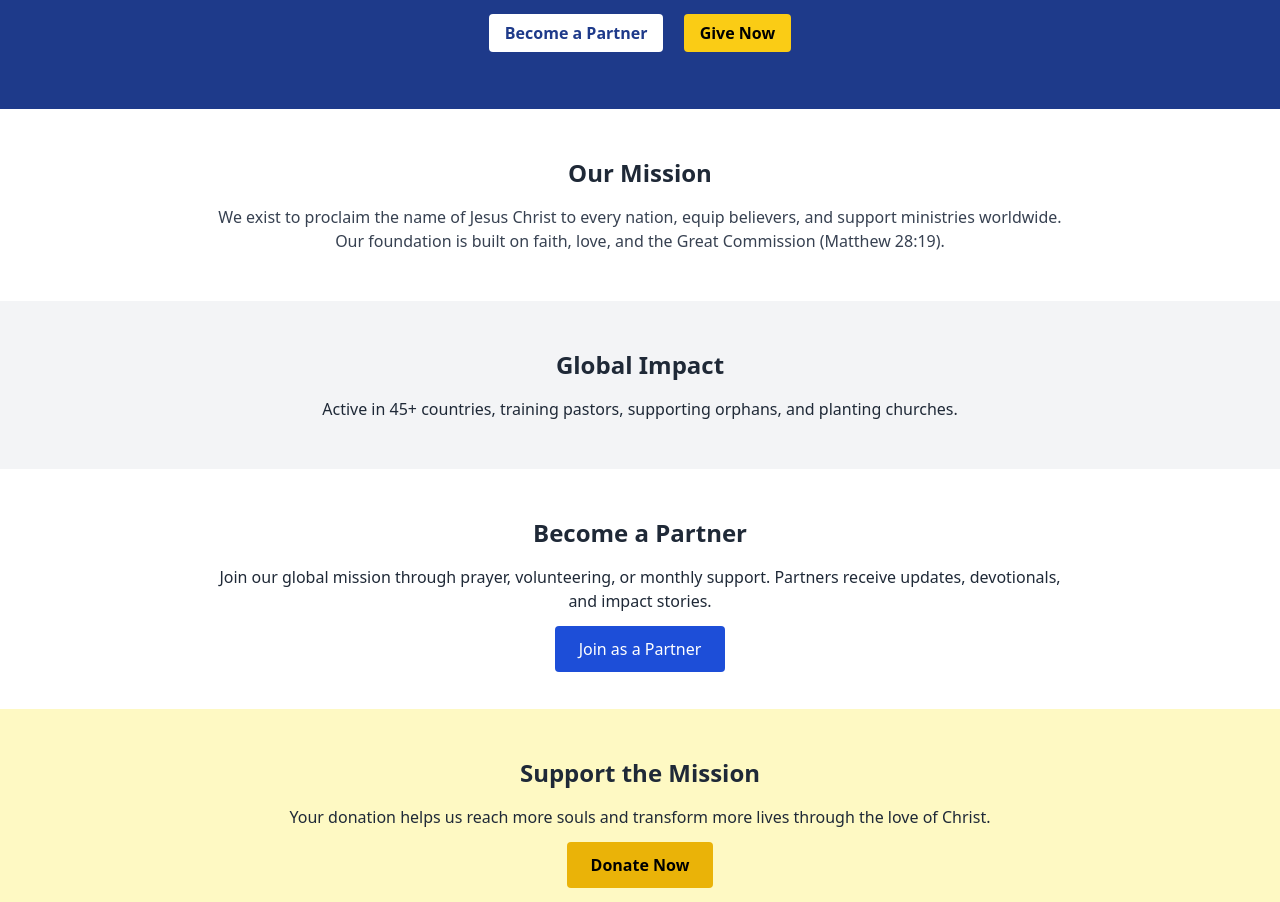
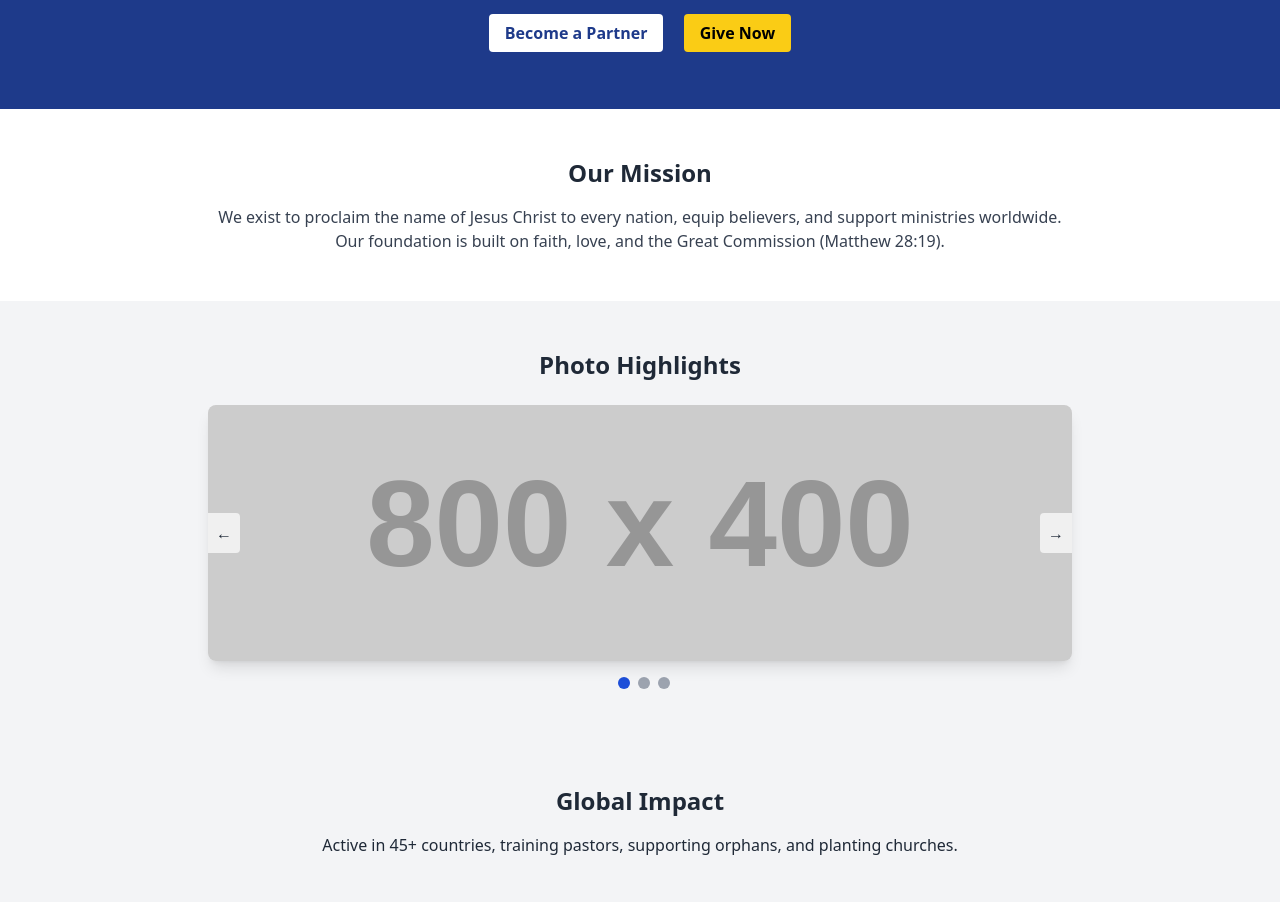
Before and after one commit to saintjai/www-missions, a plain HTML site: page index1.html in a window 1280 px wide. Shown: the part 151-1053 px from the top of the page. Drawn offline with nearby package versions, Linux system fonts and the light colour scheme; placeholder pictures from the web are drawn by us.

Commit message:
Update index1.html

```diff
--- a/index1.html
+++ b/index1.html
@@ -5,6 +5,7 @@
   <meta name="viewport" content="width=device-width, initial-scale=1.0" />
   <title>Your Organization Name</title>
   <script src="https://cdn.tailwindcss.com"></script>
+  <script defer src="https://unpkg.com/alpinejs@3.x.x/dist/cdn.min.js"></script>
 </head>
 <body class="bg-white text-gray-800 font-sans">
 
@@ -23,6 +24,47 @@
     <h2 class="text-2xl font-bold text-center mb-4">Our Mission</h2>
     <p class="text-center text-gray-700">We exist to proclaim the name of Jesus Christ to every nation, equip believers, and support ministries worldwide. Our foundation is built on faith, love, and the Great Commission (Matthew 28:19).</p>
   </section>
+
+<section class="py-12 bg-gray-100">
+  <div class="max-w-4xl mx-auto px-4" x-data="{ current: 0, images: [
+    'https://via.placeholder.com/800x400?text=Mission+Trip+1',
+    'https://via.placeholder.com/800x400?text=Worship+Event',
+    'https://via.placeholder.com/800x400?text=Outreach+In+Africa'
+  ]}">
+    <h2 class="text-2xl font-bold text-center mb-6">Photo Highlights</h2>
+
+    <div class="relative">
+      <img
+        :src="images[current]"
+        class="w-full h-64 object-cover rounded-lg shadow-lg transition-all duration-500"
+        alt="Slideshow image"
+      />
+
+      <!-- Navigation Buttons -->
+      <button
+        @click="current = (current - 1 + images.length) % images.length"
+        class="absolute top-1/2 left-0 transform -translate-y-1/2 bg-white bg-opacity-70 p-2 rounded-r"
+      >&#8592;</button>
+
+      <button
+        @click="current = (current + 1) % images.length"
+        class="absolute top-1/2 right-0 transform -translate-y-1/2 bg-white bg-opacity-70 p-2 rounded-l"
+      >&#8594;</button>
+    </div>
+
+    <!-- Dots Navigation -->
+    <div class="flex justify-center space-x-2 mt-4">
+      <template x-for="(img, index) in images" :key="index">
+        <div
+          class="w-3 h-3 rounded-full"
+          :class="current === index ? 'bg-blue-700' : 'bg-gray-400'"
+          @click="current = index"
+        ></div>
+      </template>
+    </div>
+  </div>
+</section>
+
 
   <!-- Global Reach -->
   <section class="bg-gray-100 py-12">
```
